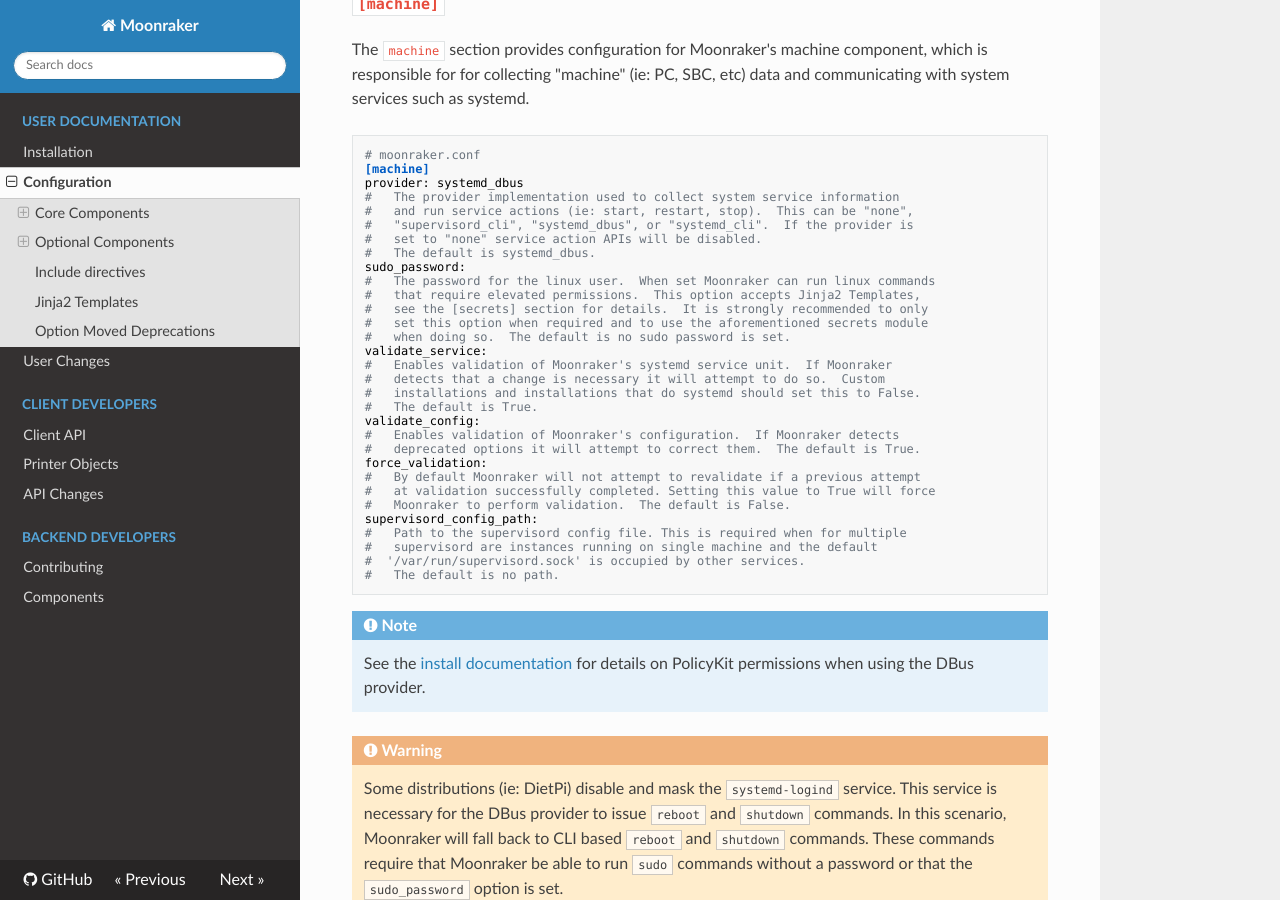
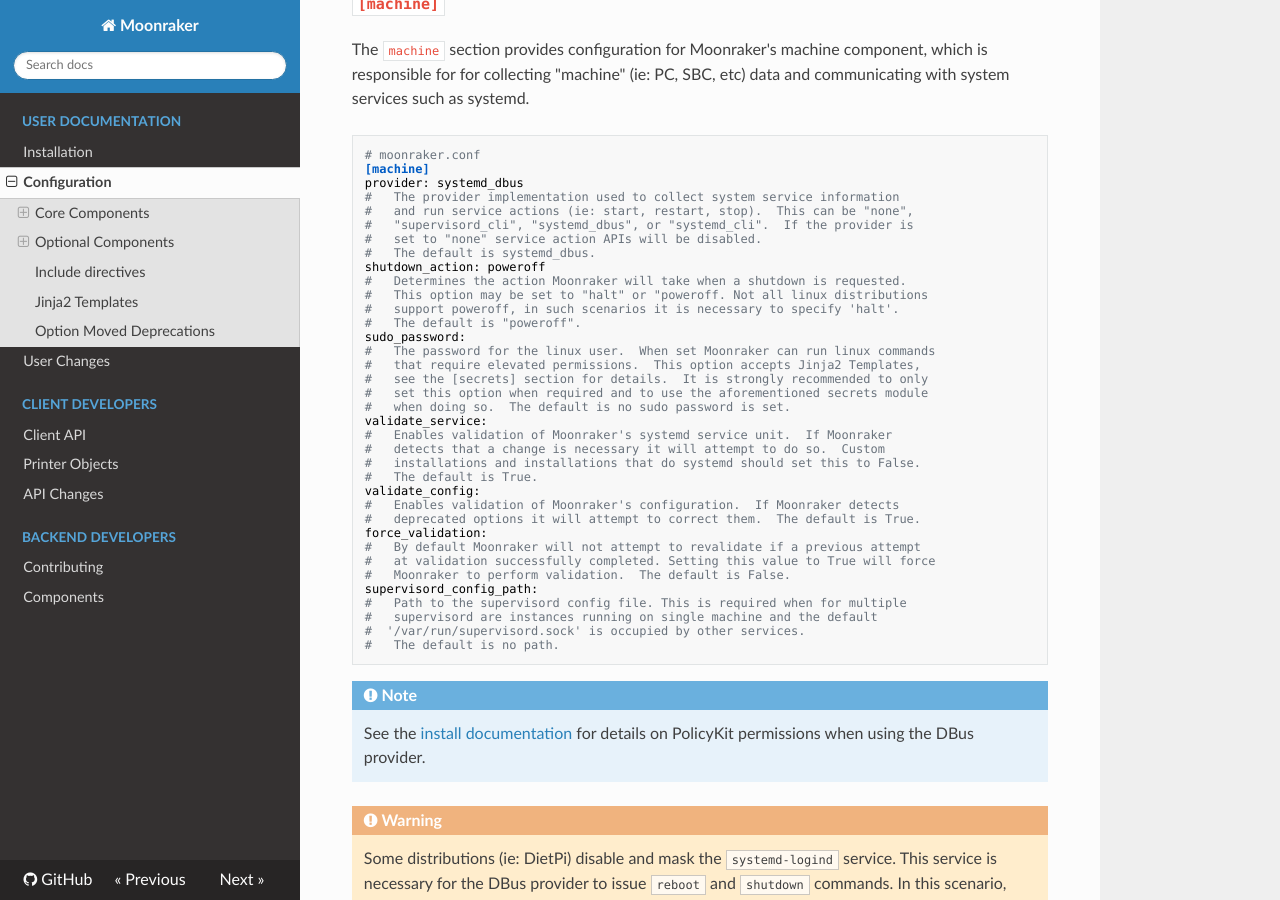
Before and after one commit to Marirossibn/moonraker, an MkDocs documentation site: the page built from docs/configuration.md, in a window 1280 px wide and 900 px high, scrolled down 2022 px. Built offline with MkDocs 1.6.1, drawn with Linux system fonts in a browser that asks for light colours; nearby versions of some CDN libraries.

Commit message:
docs: document shutdown_action option
Signed-off-by:  Eric Callahan <arksine.code@gmail.com>

```diff
--- a/docs/configuration.md
+++ b/docs/configuration.md
@@ -126,6 +126,11 @@
 #   "supervisord_cli", "systemd_dbus", or "systemd_cli".  If the provider is
 #   set to "none" service action APIs will be disabled.
 #   The default is systemd_dbus.
+shutdown_action: poweroff
+#   Determines the action Moonraker will take when a shutdown is requested.
+#   This option may be set to "halt" or "poweroff. Not all linux distributions
+#   support poweroff, in such scenarios it is necessary to specify 'halt'.
+#   The default is "poweroff".
 sudo_password:
 #   The password for the linux user.  When set Moonraker can run linux commands
 #   that require elevated permissions.  This option accepts Jinja2 Templates,
```
